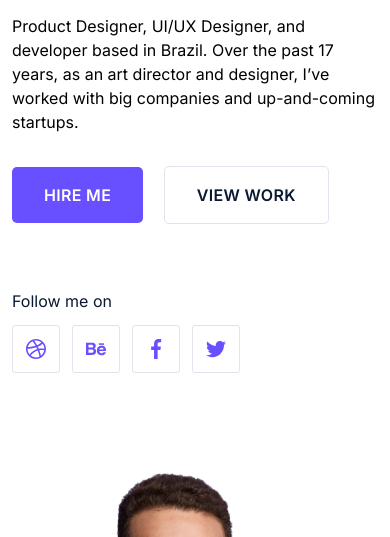
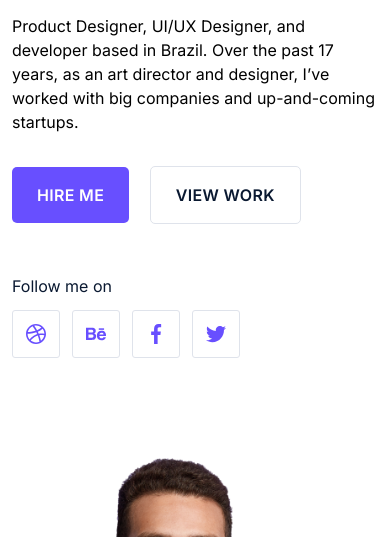
Before and after one commit to templatecookie/albert-html, a website built with webpack: page index.html in a window 390 px wide. Shown: the part 282-819 px from the top of the page. Built offline with nearby package versions, Linux system fonts and the light colour scheme.

Commit message:
btn padding resize in responsive

```diff
--- a/src/scss/layout/_banner.scss
+++ b/src/scss/layout/_banner.scss
@@ -150,14 +150,11 @@
                     font-size: 35px;
                     line-height: 50px;
                 }
+                .btn{
+                    padding: 0 25px;
+                }
                 .follow-content{
                     margin-top: 50px;
-                }
-                .btn--primary{
-                    margin-bottom: 15px;
-                }
-                .btn--secondary{
-                    margin-bottom: 15px;
                 }
             }
             &-right{
```
Also changed, not shown: dist/main.css.
